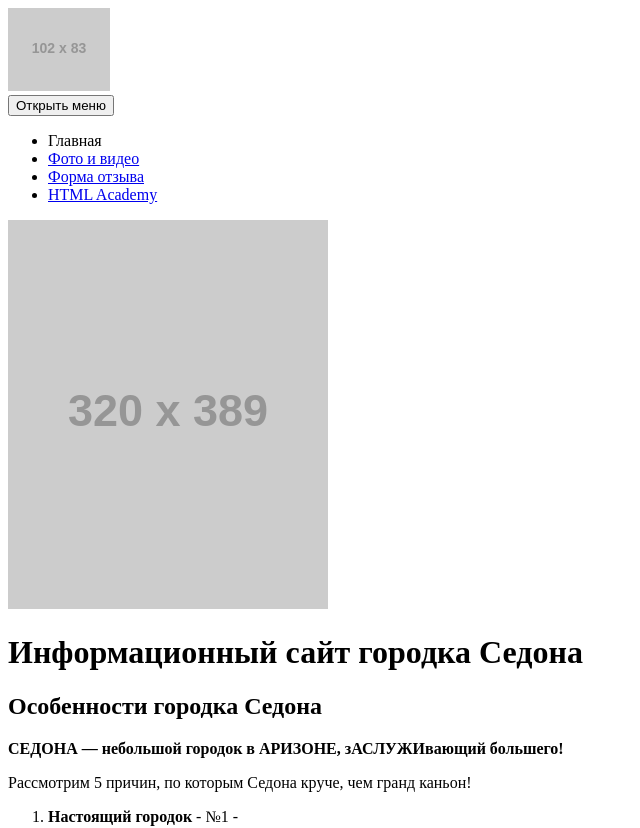
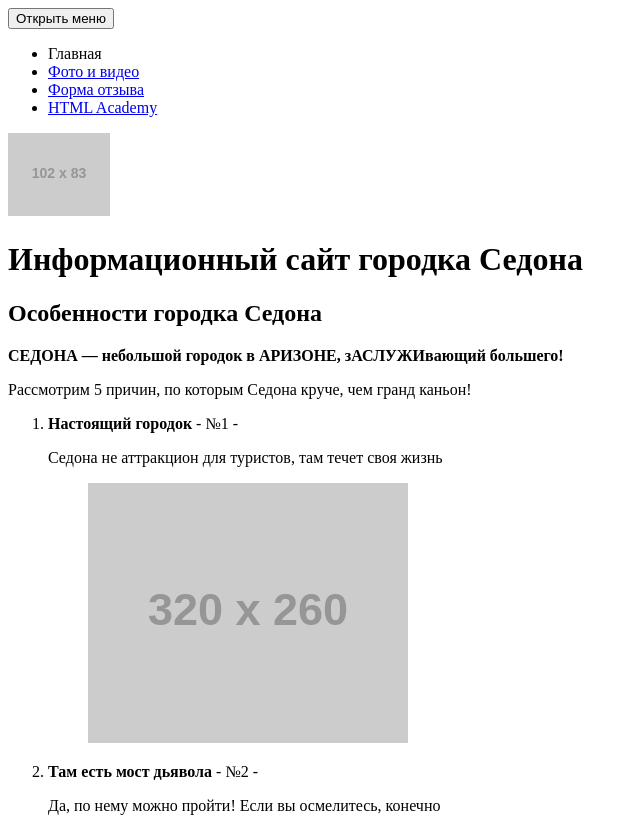
Before and after one commit to SKYFish17/444321-sedona-16, a website: page source/index.html in a window 1280 px wide. Shown: the top 828 px of the page, without its empty margins (0-640 px from the left). Drawn offline with Linux system fonts and the light colour scheme; placeholder pictures from the web are drawn by us.

Commit message:
Меняет местами меню и логотип, удаляет секцию баннер из хэдэра

```diff
--- a/source/index.html
+++ b/source/index.html
@@ -6,9 +6,6 @@
 </head>
 <body>
   <header class="page-header">
-    <a  class="page-header__logo" href="#">
-      <img class="page-header__logo-image" src="http://placehold.it/102x83" width="102" height="83" alt="Городок Седона">
-    </a>
     <nav class="main-menu">
       <button class="main-menu__toggle" type="button">Открыть меню</button>
       <div class="main-menu__wrapper">
@@ -28,9 +25,9 @@
         </ul>
       </div>
     </nav>
-    <div class="page-header__photo">
-      <img class="page-header__banner" src="http://placehold.it/320x389" width="320" height="389" alt="Добро пожаловать в Седону!">
-    </div>
+    <a  class="page-header__logo" href="#">
+      <img class="page-header__logo-image" src="http://placehold.it/102x83" width="102" height="83" alt="Городок Седона">
+    </a>
   </header>
 
   <main class="page-main">
```
